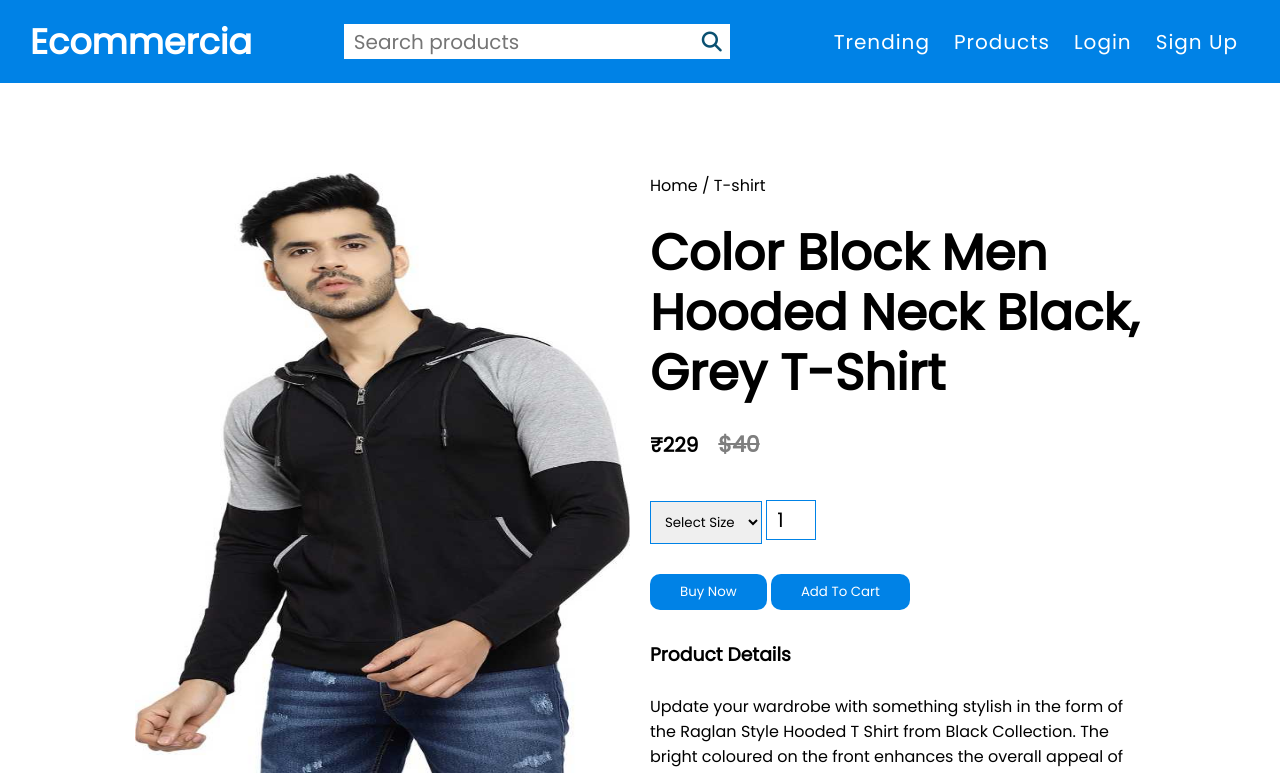
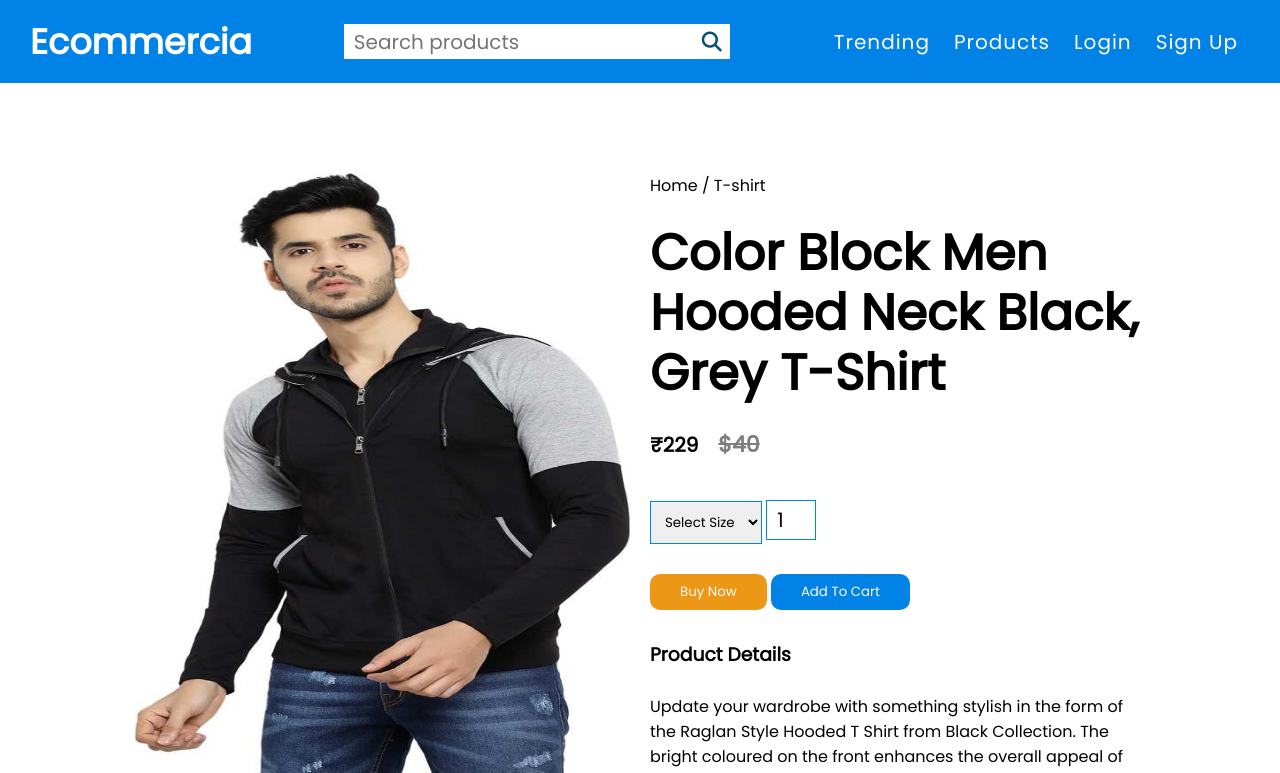
Before and after one commit to GDSC-GCOEA/ecommercia, a plain HTML site: page product_page.html in a window 1280 px wide. In both pictures the pointer is over the button "Buy Now". Shown: the top 773 px of the page. Drawn offline with Linux system fonts and the light colour scheme.

Commit message:
button hover added

```diff
--- a/product_page.html
+++ b/product_page.html
@@ -7,6 +7,7 @@
     <link rel="stylesheet" href="./styles.css" />
     <link rel="preconnect" href="https://fonts.googleapis.com" />
     <link rel="preconnect" href="https://fonts.gstatic.com" crossorigin />
+    <link rel="shortcut icon" type="image/jpg" href="./assets/favicon.jpg"/>
     <link
       href="https://fonts.googleapis.com/css2?family=Poppins&display=swap"
       rel="stylesheet"
--- a/styles.css
+++ b/styles.css
@@ -539,7 +539,11 @@ footer{
   margin: 30px 0;
   border-radius: 10px;
   border: none;
-
+  transition-duration: 0.4s;
+}
+.btn2:hover{
+  background-color: #ec9716; /* Green */
+  color: white;
 }
 .small-container{
   max-width: 1080px;
```
